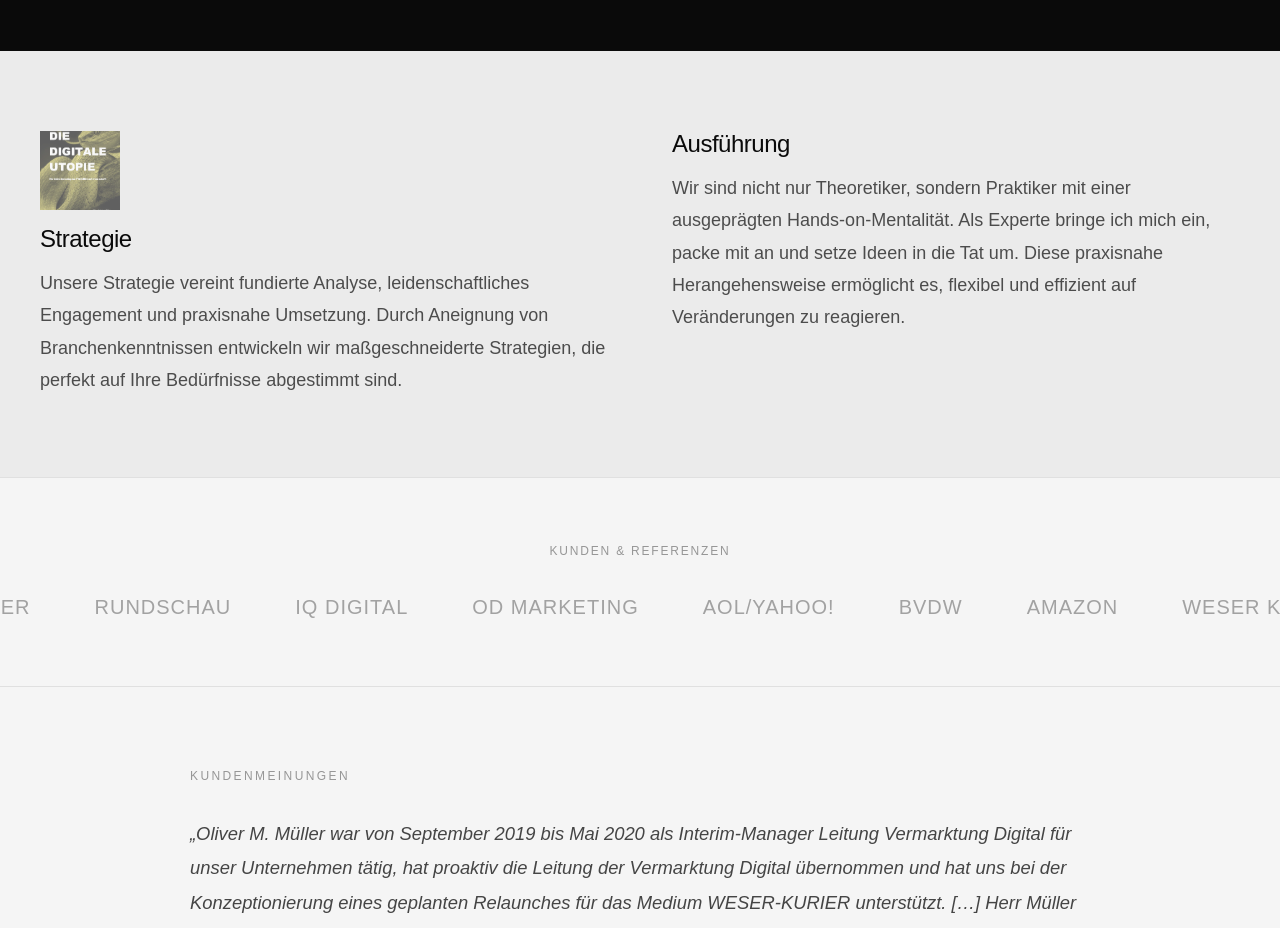
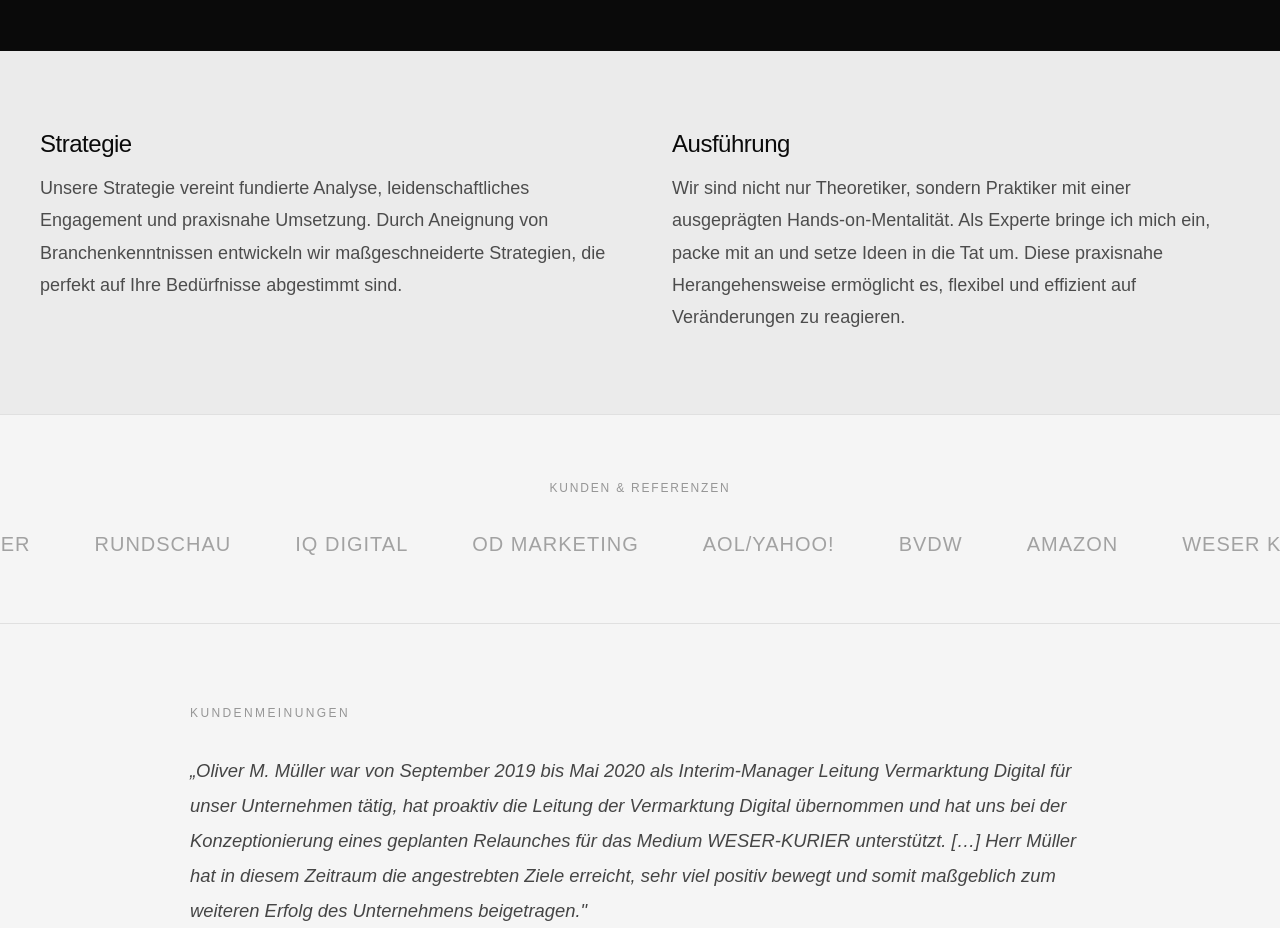
Before and after one commit to OMueller-1976/onetitel, a Next.js app: page / in a window 1280 px wide. Shown: the part 3840-4768 px from the top of the page. Built offline with nearby package versions, Linux system fonts and the light colour scheme.

Commit message:
Remove book image above Strategie section

```diff
--- a/app/page.tsx
+++ b/app/page.tsx
@@ -491,13 +491,6 @@ export default function Home() {
           }}
         >
           <div>
-            <Image
-              src="/images/logo-symbol.png"
-              alt=""
-              width={80}
-              height={79}
-              style={{ marginBottom: "1rem", opacity: 0.7 }}
-            />
             <h3
               style={{
                 fontSize: "1.5rem",
```
